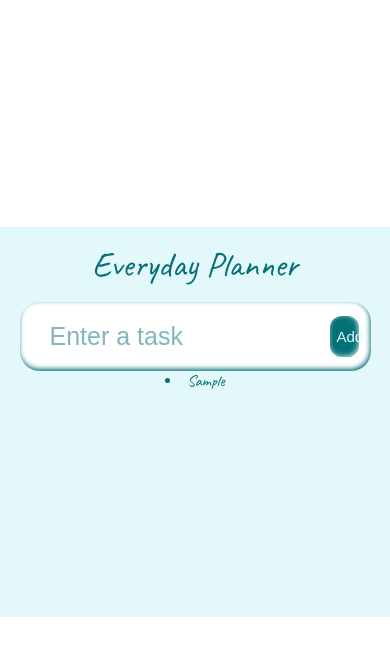
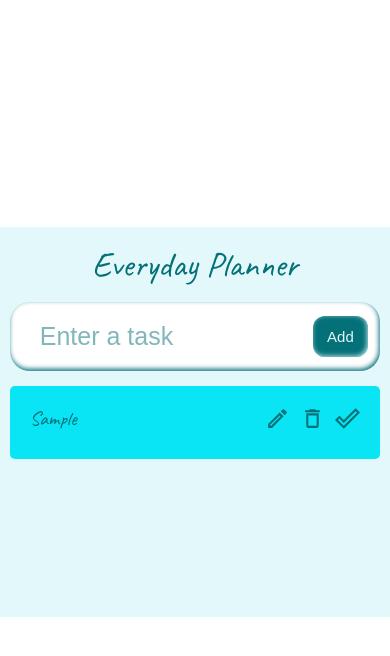
Before and after one commit to Francieli-S/everyday-planner, a React (Vite) app: page / in a window 390 px wide. Both pictures are taken after typing "Sample" into the empty fields and a click on the button "Add". Shown: the top 656 px of the page. Built offline with nearby package versions, Linux system fonts and the light colour scheme.

Commit message:
add SingleTask comp and style, import to TaskList, install icons package

```diff
--- a/package.json
+++ b/package.json
@@ -12,6 +12,7 @@
   "dependencies": {
     "react": "^18.2.0",
     "react-dom": "^18.2.0",
+    "react-icons": "^4.12.0",
     "uuid": "^9.0.1"
   },
   "devDependencies": {
--- /dev/null
+++ b/src/components/SingleTask.tsx
@@ -0,0 +1,27 @@
+import React from 'react'
+import { Task } from '../model';
+import { MdOutlineEdit, MdOutlineDelete, MdOutlineDoneOutline } from "react-icons/md";
+import './style.css';
+
+interface Props {
+    task: Task;
+    tasks: Task[];
+    setTasks: React.Dispatch<React.SetStateAction<Task[]>>;
+}
+
+const SingleTask: React.FC<Props> = ({ task, tasks, setTasks }: Props) => {
+  return (
+    <form className='tasks__single'>
+        <span className='tasks__single--text'>{task.task}</span>
+        <div>
+            <span className='icon'><MdOutlineEdit /></span>
+            <span className='icon'><MdOutlineDelete /></span>
+            <span className='icon'><MdOutlineDoneOutline /></span>
+        </div>
+
+
+    </form>
+  )
+}
+
+export default SingleTask
--- a/src/components/TaskList.tsx
+++ b/src/components/TaskList.tsx
@@ -1,17 +1,24 @@
 import React from 'react';
-import { Tasks } from './model';
+import { Task } from '../model';
+import './style.css';
+import SingleTask from './SingleTask';
 
 interface Props {
-  tasks: Tasks[];
+  tasks: Task[];
   // I got the setTasks data type by hovering on setTasks prop
-  setTasks: React.Dispatch<React.SetStateAction<Tasks[]>>
+  setTasks: React.Dispatch<React.SetStateAction<Task[]>>;
 }
 
-const TaskList: React.FC<Props> = ({ tasks, setTasks }) => {
+const TaskList: React.FC<Props> = ({ tasks, setTasks }: Props) => {
   return (
-    <div>
+    <div className='tasks'>
       {tasks.map((task) => (
-        <li key={task.id}>{task.task}</li>
+        <SingleTask
+          key={task.id}
+          task={task}
+          tasks={tasks}
+          setTasks={setTasks}
+        />
       ))}
     </div>
   );
--- a/src/components/style.css
+++ b/src/components/style.css
@@ -1,3 +1,4 @@
+/* InputFild component */
 .input {
   display: flex;
   width: 90%;
@@ -62,3 +63,60 @@
   opacity: 1;
   right: 0;
 }
+
+/* TaskList component */
+
+.tasks {
+  display: flex;
+  justify-content: space-evenly;
+  width: 90%;
+  flex-wrap: wrap;
+}
+
+/* SingleTask component */
+.tasks__single {
+  display: flex;
+  width: 30%;
+  border-radius: 5px;
+  padding: 20px;
+  margin-top: 15px;
+  background-color: rgb(9, 229, 245);
+}
+
+.tasks__single--text {
+  flex: 1;
+  border: none;
+  font-size: 20px;
+}
+
+.tasks__single--text:focus {
+  outline: none;
+}
+
+.icon {
+  margin-left: 10px;
+  font-size: 25px;
+  cursor: pointer;
+}
+
+/* responsiviness */
+@media (max-width: 1200px) {
+  .tasks__single {
+    width: 40%;
+  }
+}
+
+@media (max-width: 700px) {
+  .input {
+    width: 95%;
+  }
+  .input_submit {
+    width: 15%;
+  }
+  .tasks {
+    width: 95%;
+  }
+  .tasks__single {
+    width: 100%;
+  }
+}
```
Also changed, not shown: 1 other file (tests, documents, lock files or other folders).
